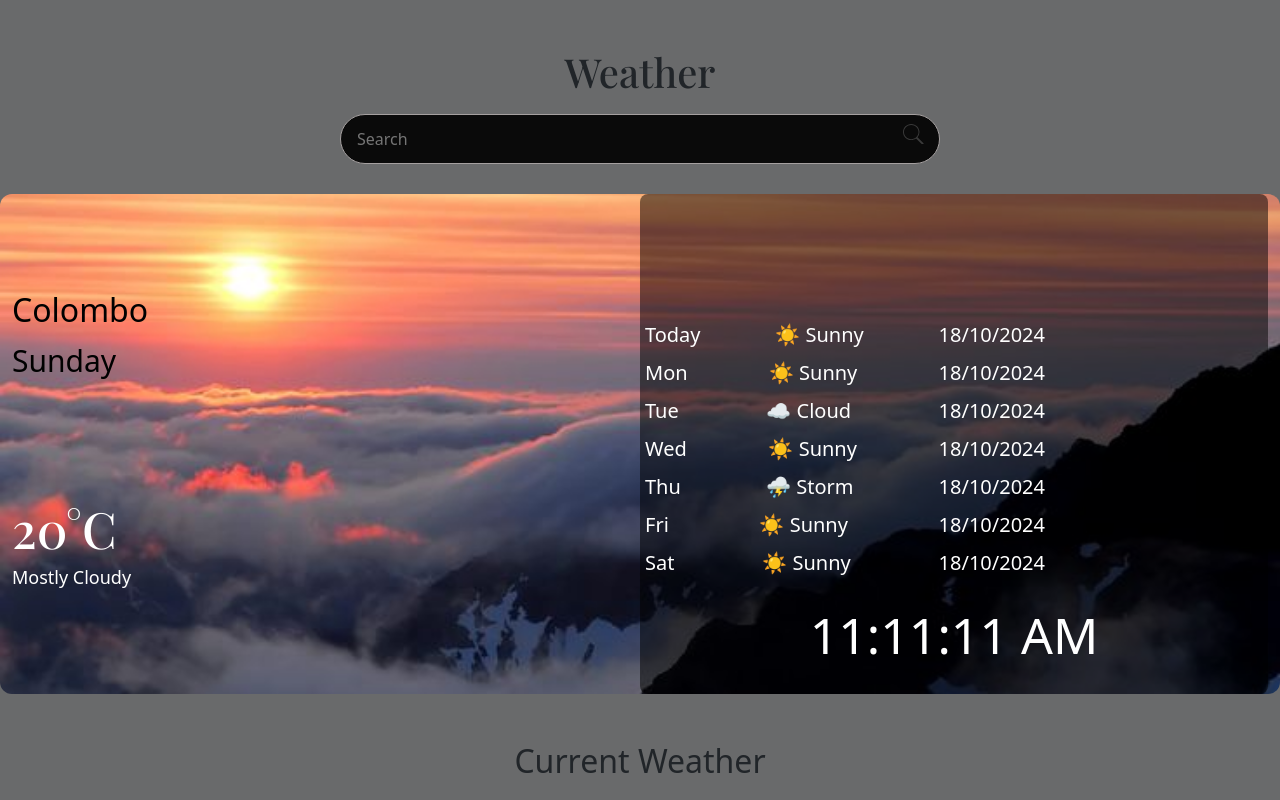
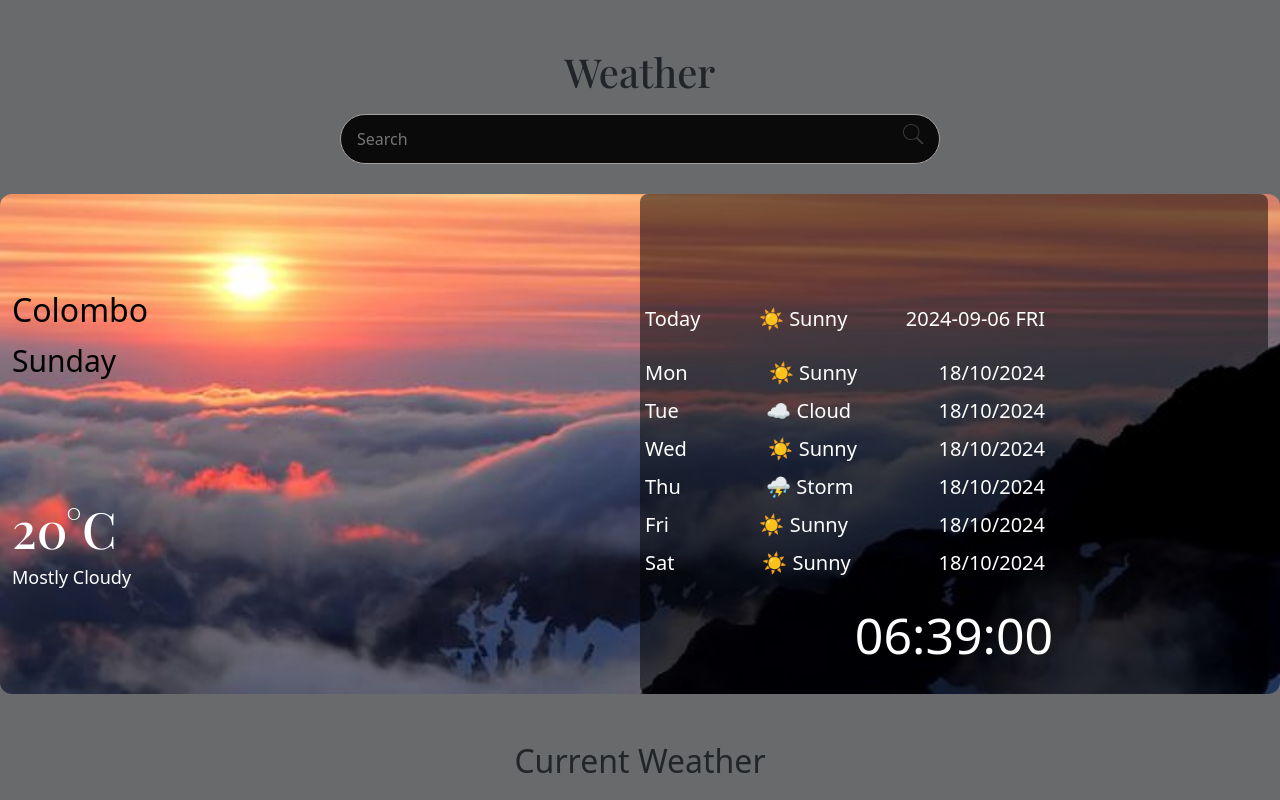
Before and after one commit to IsurikaDaniel/Weather-App, a plain HTML site: page index.html in a window 1280 px wide. Shown: the top 800 px of the page. Drawn offline with nearby package versions, Linux system fonts and the light colour scheme; a web font is replaced by a local one.

Commit message:
time added

```diff
--- a/app.js
+++ b/app.js
@@ -0,0 +1,23 @@
+const WEEK = ["SUN", "MON", "TUE", "WED", "THU", "FRI", "SAT"];
+
+function updateTime() {
+    var now = new Date();
+
+    document.getElementById("time").innerText =
+        zeroPadding(now.getHours(), 2) + ":" +
+        zeroPadding(now.getMinutes(), 2) + ":" +
+        zeroPadding(now.getSeconds(), 2);
+
+    document.getElementById("date").innerText =
+        now.getFullYear() + "-" + // Corrected method name
+        zeroPadding(now.getMonth() + 1, 2) + "-" + // Fixed date format
+        zeroPadding(now.getDate(), 2) + " " + // Fixed to get date of the month
+        WEEK[now.getDay()];
+}
+
+updateTime();
+setInterval(updateTime, 1000);
+
+function zeroPadding(num, digit) {
+    return String(num).padStart(digit, "0");
+}
--- a/index.html
+++ b/index.html
@@ -48,7 +48,7 @@
 
       <div class="forecast">
         <ul>
-          <li><span>Today</span> <span>☀️ Sunny</span> <span>18/10/2024</span></li>
+          <li><span>Today</span> <span>☀️ Sunny</span><p id="date"></p></li>
           <li><span>Mon</span> <span>☀️ Sunny</span> <span>18/10/2024</span></li>
           <li><span>Tue</span> <span>☁️ Cloud</span> <span>18/10/2024</span></li>
           <li><span>Wed</span> <span>☀️ Sunny</span> <span>18/10/2024</span></li>
@@ -56,9 +56,13 @@
           <li><span>Fri</span> <span>☀️ Sunny</span> <span>18/10/2024</span></li>
           <li><span>Sat</span> <span>☀️ Sunny</span> <span>18/10/2024</span></li>
         </ul>
-        <div class="time-container mt-3">
-          <p class="time">11:11:11 AM</p>
+
+        <!-- calulating date & time -->
+        <div clss="clock">
+          <p id="date"></p>
+          <p id="time" class="clock"></p>
         </div>
+
       </div>
 
     </div>
--- a/style.css
+++ b/style.css
@@ -146,13 +146,13 @@ h2 {
   width: 100%;
 }
 
-.time-container {
+.clock-container {
   margin-top: 20px;
   text-align: center;
   width: 100%;
 }
 
-.time {
+.clock {
   font-size: 50px;
   color: white;
 }
```
